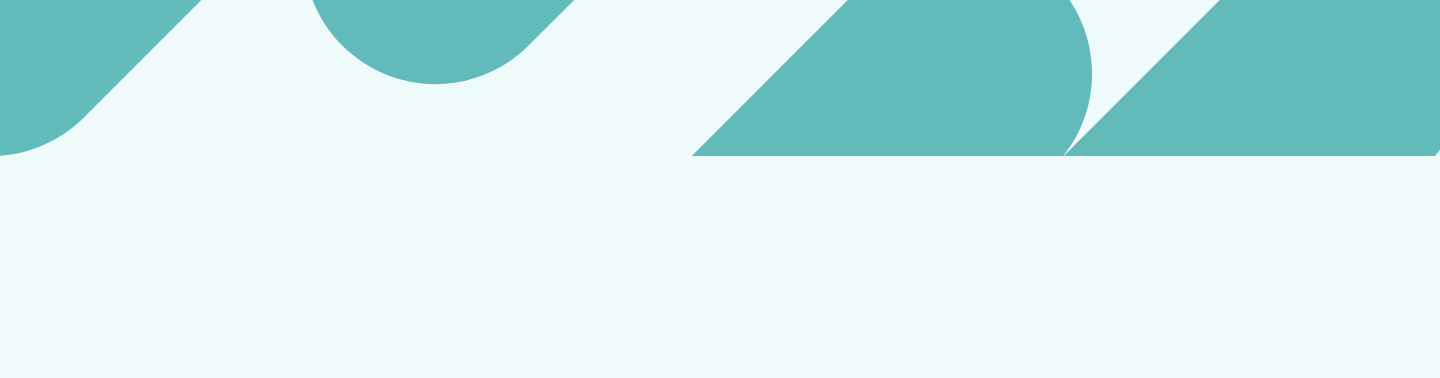
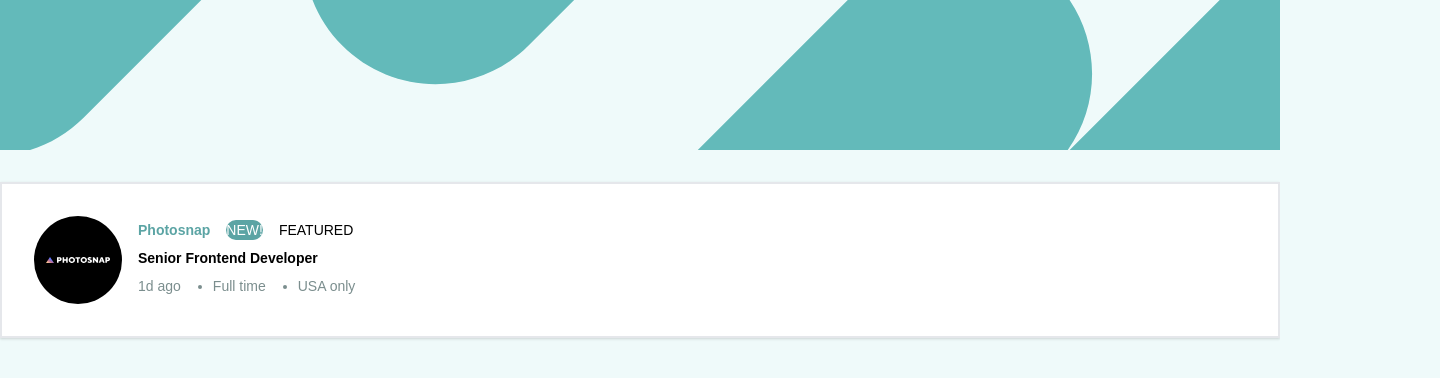
Before and after one commit to thaisont/react-filtering-list, a React (Create React App) app: page / in a window 1280 px wide. Shown: the top 378 px of the page, 1440 px wide, since content can reach past the window. Built offline with nearby package versions, Linux system fonts and the light colour scheme.

Commit message:
Added job tiles

```diff
--- a/src/App.js
+++ b/src/App.js
@@ -1,9 +1,11 @@
 import Header from "./components/Header";
+import Jobs from "./components/Jobs";
 
 function App() {
   return (
     <div>
       <Header />
+      <Jobs />
     </div>
   );
 }
--- a/src/components/Header.js
+++ b/src/components/Header.js
@@ -2,8 +2,8 @@ import React from "react";
 
 function Header() {
   return (
-    <div className="container mx-auto">
-      <svg xmlns="http://www.w3.org/2000/svg" width="1440" height="156">
+    <div className="container mx-auto mb-8 overflow-hidden  ">
+      <svg xmlns="http://www.w3.org/2000/svg" width="100%">
         <g fill="#63BABA" fill-rule="evenodd">
           <path d="M470.577 563.429c-51.432-51.425-51.438-134.806-.013-186.237l.013-.013L867.235-19.424c51.441-51.434 134.836-51.434 186.276 0 48.811 48.804 51.304 126.392 7.473 178.135l178.158-178.135c51.441-51.434 134.836-51.434 186.277 0 51.431 51.424 51.437 134.805.013 186.237-.005.004-.01.008-.013.013l-396.66 396.603c-51.44 51.433-134.834 51.433-186.275 0-48.812-48.805-51.304-126.394-7.471-178.138L656.853 563.43c-51.441 51.433-134.836 51.433-186.276 0zM342.268 45.605c-51.432-51.425-51.438-134.806-.013-186.237l.013-.013 396.658-396.603c51.441-51.434 134.836-51.434 186.277 0 51.431 51.424 51.437 134.805.013 186.237-.005.004-.01.008-.013.013L528.543 45.605c-51.44 51.433-134.834 51.433-186.275 0zm-444.692 71.824c-51.432-51.424-51.438-134.806-.013-186.237l.013-.013 396.658-396.603c51.441-51.434 134.836-51.434 186.277 0 51.431 51.424 51.437 134.805.013 186.237a80.86 80.86 0 01-.013.013L83.85 117.429c-51.44 51.433-134.834 51.433-186.275 0z" />
         </g>
--- /dev/null
+++ b/src/components/Jobs.js
@@ -0,0 +1,31 @@
+import React from "react";
+import photo from "../photosnap.svg";
+
+function Jobs() {
+  return (
+    <div className="container mx-auto border-2 p-8 shadow bg-white">
+      <div className="flex  gap-x-4">
+        <img src={photo} alt="" />
+        <div className="text-sm flex flex-col">
+          <div className="flex py-1 gap-x-4">
+            <p className="text-primary font-bold">Photosnap</p>
+            <p className="rounded-full bg-primary text-white">NEW!</p>
+            <p>FEATURED</p>
+          </div>
+          <div className="py-1">
+            <h2 className="font-bold">Senior Frontend Developer</h2>
+          </div>
+          <div className="flex py-1 gap-x-8 text-dark-cyan">
+            <p>1d ago</p>
+            <ul className="list-disc flex gap-x-8 ">
+              <li>Full time</li>
+              <li>USA only</li>
+            </ul>
+          </div>
+        </div>
+      </div>
+    </div>
+  );
+}
+
+export default Jobs;
```
Also changed, not shown: src/photosnap.svg (renamed from images/photosnap.svg).
